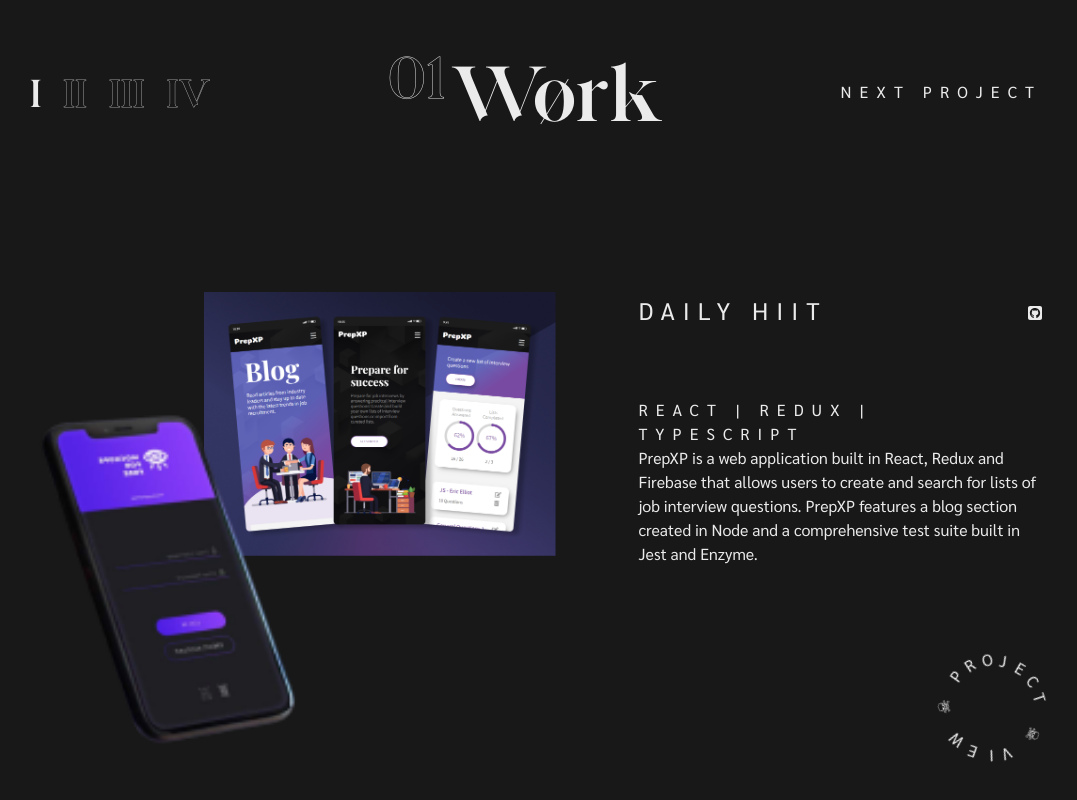
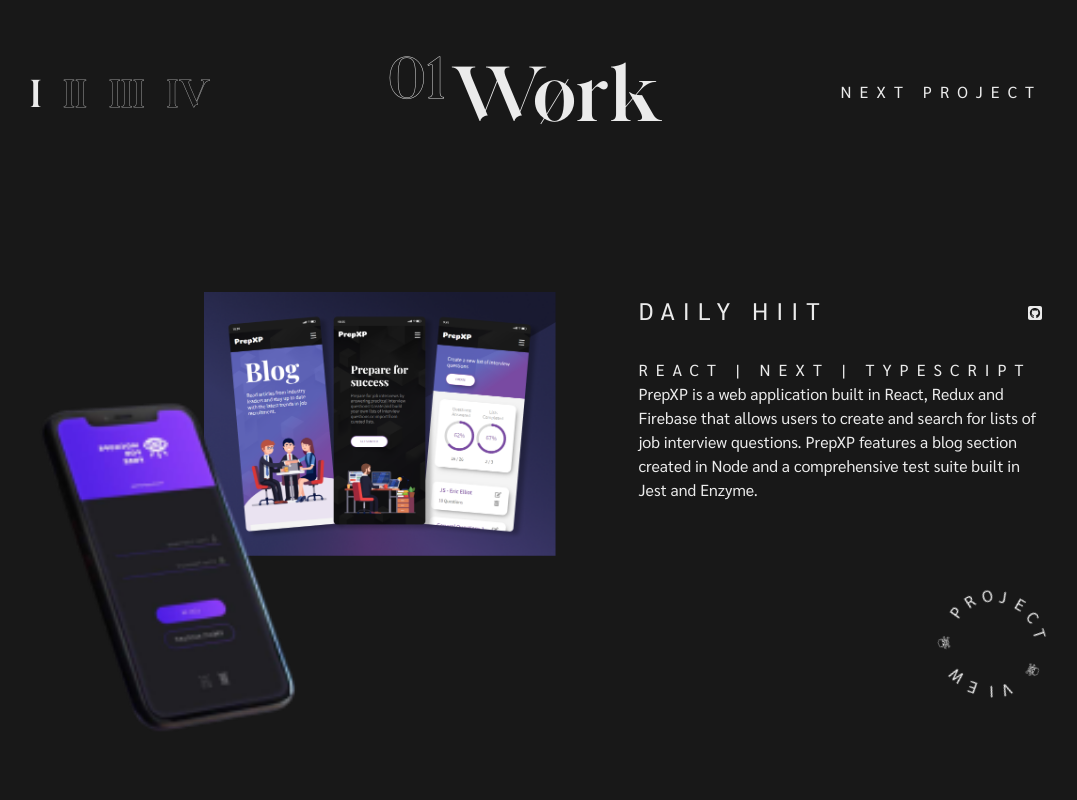
Before and after one commit to adampugh/adampugh.github.io, a React (Create React App) app: page / in a window 1280 px wide. Shown: the part 1153-1953 px from the top of the page, without its empty margins (104-1181 px from the left). Built offline with nearby package versions, Linux system fonts and the light colour scheme; a web font is replaced by a local one.

Commit message:
update project data

```diff
--- a/src/components/Work.jsx
+++ b/src/components/Work.jsx
@@ -11,7 +11,16 @@
         device: Mobile,
         heading: 'Daily HIIT',
         gitHubLink: 'http://www.google.com',
-        tech: 'REACT | REDUX | TYPESCRIPT',
+        tech: 'REACT | NEXT | TYPESCRIPT',
+        text: 'PrepXP is a web application built in React, Redux and Firebase that allows users to create and search for lists of job interview questions. PrepXP features a blog section created in Node and a comprehensive test suite built in Jest and Enzyme.',
+        projectLink: 'http://www.cool.com',
+    },
+    {
+        image: Example,
+        device: Mobile,
+        heading: 'PrepXP',
+        gitHubLink: 'http://www.google.com',
+        tech: 'REACT | REDUX | FIREBASE',
         text: 'PrepXP is a web application built in React, Redux and Firebase that allows users to create and search for lists of job interview questions. PrepXP features a blog section created in Node and a comprehensive test suite built in Jest and Enzyme.',
         projectLink: 'http://www.cool.com',
     },
@@ -20,16 +29,7 @@
         device: Mobile,
         heading: 'Kokonoka',
         gitHubLink: 'http://www.google.com',
-        tech: 'REACT | REDUX | TYPESCRIPT',
-        text: 'PrepXP is a web application built in React, Redux and Firebase that allows users to create and search for lists of job interview questions. PrepXP features a blog section created in Node and a comprehensive test suite built in Jest and Enzyme.',
-        projectLink: 'http://www.cool.com',
-    },
-    {
-        image: Example,
-        device: Mobile,
-        heading: 'PrepXP',
-        gitHubLink: 'http://www.google.com',
-        tech: 'REACT | REDUX | TYPESCRIPT',
+        tech: 'REACT | FRAMER MOTION | SASS',
         text: 'PrepXP is a web application built in React, Redux and Firebase that allows users to create and search for lists of job interview questions. PrepXP features a blog section created in Node and a comprehensive test suite built in Jest and Enzyme.',
         projectLink: 'http://www.cool.com',
     },
@@ -38,7 +38,7 @@
         device: Mobile,
         heading: 'Portfolio',
         gitHubLink: 'http://www.google.com',
-        tech: 'REACT | REDUX | TYPESCRIPT',
+        tech: 'REACT | THREE.JS | SASS',
         text: 'PrepXP is a web application built in React, Redux and Firebase that allows users to create and search for lists of job interview questions. PrepXP features a blog section created in Node and a comprehensive test suite built in Jest and Enzyme.',
         projectLink: 'http://www.cool.com',
     },
--- a/src/styles/components/Project.scss
+++ b/src/styles/components/Project.scss
@@ -35,7 +35,7 @@
             .project__grid__info__heading {
                 display: flex;
                 justify-content: space-between;
-                margin-bottom: 60px;
+                margin-bottom: 20px;
 
                 svg {
                     height: 40px;
```
